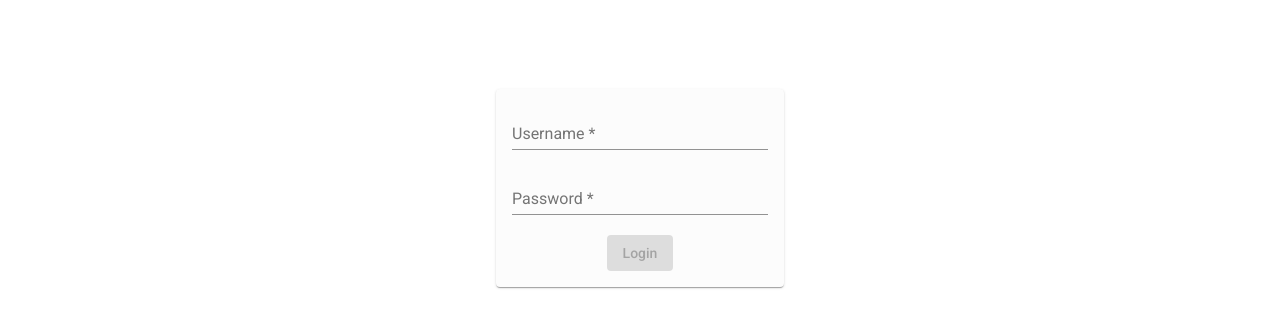
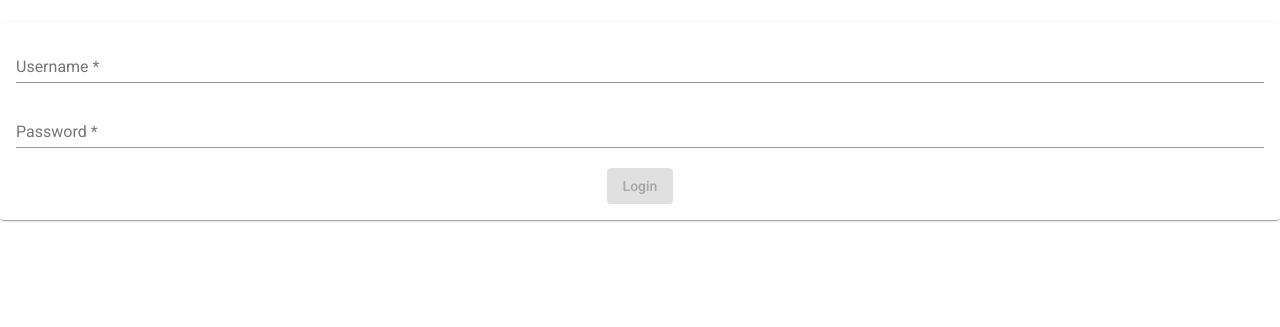
Before and after one commit to mihai10001/WebSecurityProject_Backend, an Angular app in the folder security-app/: page /auth in a window 1280 px wide. Shown: the part 111-438 px from the top of the page. Built offline with nearby package versions, Linux system fonts and the light colour scheme.

Commit message:
finish auth module

```diff
--- a/security-app/src/app/auth/auth.module.ts
+++ b/security-app/src/app/auth/auth.module.ts
@@ -1,9 +1,9 @@
 import { NgModule } from '@angular/core';
 import { CommonModule } from '@angular/common';
 import { FormsModule, ReactiveFormsModule } from '@angular/forms';
-import { AuthPageRoutingModule } from './auth-routing.module';
 import { MaterialModule } from '../material.module';
 
+import { AuthPageRoutingModule } from './auth-routing.module';
 import { AuthPage } from './auth.page';
 
 @NgModule({
@@ -11,8 +11,8 @@ import { AuthPage } from './auth.page';
     CommonModule,
     FormsModule,
     ReactiveFormsModule,
-    AuthPageRoutingModule,
-    MaterialModule
+    MaterialModule,
+    AuthPageRoutingModule
   ],
   declarations: [AuthPage]
 })
--- a/security-app/src/app/auth/auth.page.html
+++ b/security-app/src/app/auth/auth.page.html
@@ -1,3 +1,5 @@
+<br><br><br><br><br><br><br>
+
 <mat-card class="my-card">
   <form [formGroup]="userForm" (ngSubmit)="login()" autocomplete="off">
 
--- a/security-app/src/app/auth/auth.page.scss
+++ b/security-app/src/app/auth/auth.page.scss
@@ -1,10 +1,3 @@
-.my-card {
-    margin: auto;
-    margin-top: 200px;
-    width: 20%;
-    background-color: rgb(252,252,252);
-}
-
 mat-form-field {
     width: 100%;
 }
--- a/security-app/src/app/auth/auth.page.ts
+++ b/security-app/src/app/auth/auth.page.ts
@@ -1,7 +1,6 @@
 import { Component, OnInit } from '@angular/core';
 import { FormBuilder, Validators } from '@angular/forms';
-// import { Router } from '@angular/router';
-// import { AuthService } from './auth.service';
+import { AuthService } from './auth.service';
 
 @Component({
   selector: 'app-auth',
@@ -11,20 +10,24 @@ import { FormBuilder, Validators } from '@angular/forms';
 export class AuthPage implements OnInit {
   userForm: any;
 
-  constructor(private formBuilder: FormBuilder) {
+  constructor(
+    private formBuilder: FormBuilder,
+    private authService: AuthService
+  ) {
     this.userForm = this.formBuilder.group({
       username: ['', Validators.required],
       password: ['', Validators.required],
     });
   }
 
-  ngOnInit() { }
+  ngOnInit() {
+    this.authService.logout();
+  }
 
   login() {
     if (this.userForm.invalid) {
       return;
     }
-    //const username = this.userform.username;
-    //const password = this.userform.password;
+    this.authService.login(this.userForm.value.username, this.userForm.value.password);
   }
 }
```
